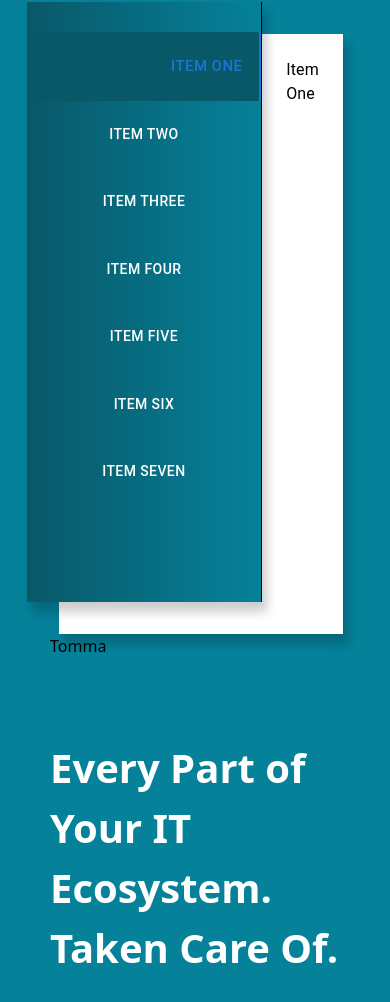
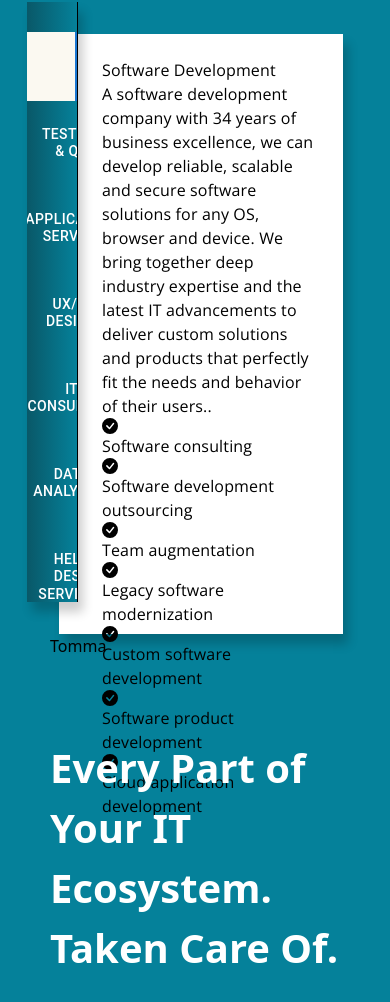
Before and after one commit to Marketien/SoftPlatoonOfficial-ClientSite, a React (Vite) app: page / in a window 390 px wide. Shown: the part 2291-3293 px from the top of the page. Built offline with nearby package versions, Linux system fonts and the light colour scheme; a web font is replaced by a local one.

Commit message:
errorpage design added

```diff
--- /dev/null
+++ b/public/tabpanelinfo.json
@@ -0,0 +1,30 @@
+[
+  {
+    "SoftwareDevelopment": {
+      "title": "Software Development",
+      "paragraph": "A software development company with 34 years of business excellence, we can develop reliable, scalable and secure software solutions for any OS, browser and device. We bring together deep industry expertise and the latest IT advancements to deliver custom solutions and products that perfectly fit the needs and behavior of their users..",
+      "points": [
+        "Software consulting",
+        "Software development outsourcing",
+        "Team augmentation",
+        "Legacy software modernization",
+        "Custom software development",
+        "Software product development",
+        "Cloud application development"
+      ]
+    },
+    "TestingAndQA": {
+      "title": "Testing & QA",
+      "paragraph": "We offer full-range QA and testing outsourcing services, can help to develop your QA or enhance the existing one, assist you in TCoE setup and evolution. We perform end-to-end testing of mobile, web and desktop application at each stage of the development lifecycle.",
+      "points": [
+        "QA outsourcing",
+        "Security testing",
+        "Usability testing",
+        "Test automation",
+        "QA consulting",
+        "Functional testing",
+        "Performance testing"
+      ]
+    }
+  }
+]
--- /dev/null
+++ b/src/Components/Pages/ErrorPage/ErrorPage.css
@@ -0,0 +1,36 @@
+
+/*======================
+    404 page
+=======================*/
+
+
+.page_404{ padding:40px 0;
+     background:white;
+     font-family: 'Arvo', serif;
+}
+
+.page_404  img{ width:100%;}
+
+.four_zero_four_bg{
+
+ background-image: url(https://cdn.dribbble.com/users/285475/screenshots/2083086/dribbble_1.gif);
+    height: 400px;
+    background-position: center;
+ }
+
+
+ .four_zero_four_bg h1{
+ font-size:80px;
+ }
+
+  .four_zero_four_bg h3{
+			 font-size:80px;
+			 }
+
+			 .link_404{
+	color: #fff!important;
+    padding: 10px 20px;
+    background: #095868;
+    margin: 20px 0;
+    display: inline-block;}
+	.contant_box_404{ margin-top:-50px;}
--- a/src/Components/Pages/ErrorPage/ErrorPage.jsx
+++ b/src/Components/Pages/ErrorPage/ErrorPage.jsx
@@ -1,11 +1,31 @@
-
+import "./ErrorPage.css";
 
 const ErrorPage = () => {
-    return (
-        <div>
-            <h1 className="text-center text-red-500 text-3xl">ErrorPage</h1>
+  return (
+    <section className="page_404">
+      <div className="container">
+        <div className="row">
+          <div className="col-sm-12 ">
+            <div className="col-sm-10 col-sm-offset-1  text-center">
+              <div className="four_zero_four_bg">
+                <h1 className="text-center ">404</h1>
+              </div>
+
+              <div className="contant_box_404">
+                <h3 className="h2">Look like you're lost</h3>
+
+                <p>the page you are looking for not avaible!</p>
+
+                <a href="/" className="link_404">
+                  Go to Home
+                </a>
+              </div>
+            </div>
+          </div>
         </div>
-    );
+      </div>
+    </section>
+  );
 };
 
 export default ErrorPage;
--- /dev/null
+++ b/src/Components/Shared/HomeSection/TabPanelInfo/TabPanelInfo1.jsx
@@ -0,0 +1,43 @@
+import { useEffect, useState } from "react";
+import { BsCheckCircleFill } from "react-icons/bs";
+
+const TabPanelInfo1 = () => {
+  const [tabInfos, setInfos] = useState([]);
+
+  useEffect(() => {
+    fetch(" tabpanelinfo.json ")
+      .then((res) => res.json())
+      .then((data) => setInfos(data));
+  }, []);
+  console.log(tabInfos);
+
+  const softwareDevelopmentInfo = tabInfos.find(
+    (info) => "SoftwareDevelopment" in info
+  );
+
+  return (
+    <div>
+      {softwareDevelopmentInfo && (
+        <div  style={{ fontFamily: "Open Sans,sans-serif" }}>
+          <h2 className="font-bold text-2xl mt-8">
+            {softwareDevelopmentInfo.SoftwareDevelopment.title}
+          </h2>
+          <p
+            className="font-medium text-lg leading-8 mt-5"
+          >
+            {softwareDevelopmentInfo.SoftwareDevelopment.paragraph}
+          </p>
+          <ul className="font-medium text-lg leading-10 mt-5">
+            {softwareDevelopmentInfo.SoftwareDevelopment.points.map(
+              (point, index) => (
+                <li className="flex items-center" key={index}> <BsCheckCircleFill className="me-2 text-[#095868]"/> {point}</li>
+              )
+            )}
+          </ul>
+        </div>
+      )}
+    </div>
+  );
+};
+
+export default TabPanelInfo1;
--- /dev/null
+++ b/src/Components/Shared/HomeSection/TabPanelInfo/TabPanelInfo2.jsx
@@ -0,0 +1,45 @@
+import { useEffect, useState } from "react";
+import { BsCheckCircleFill } from "react-icons/bs";
+
+
+const TabPanelInfo2 = () => {
+
+    const [tabInfos, setInfos] = useState([]);
+
+    useEffect(() => {
+      fetch(" tabpanelinfo.json ")
+        .then((res) => res.json())
+        .then((data) => setInfos(data));
+    }, []);
+    console.log(tabInfos);
+
+    const testingAndQAInfo = tabInfos.find(
+      (info) => "TestingAndQA" in info
+    );
+
+    return (
+        <div>
+        {testingAndQAInfo && (
+          <div  style={{ fontFamily: "Open Sans,sans-serif" }}>
+            <h2 className="font-bold text-2xl mt-8">
+              {testingAndQAInfo.TestingAndQA.title}
+            </h2>
+            <p
+              className="font-medium text-lg leading-8 mt-5"
+            >
+              {testingAndQAInfo.TestingAndQA.paragraph}
+            </p>
+            <ul className="font-medium text-lg leading-10 mt-5">
+              {testingAndQAInfo.TestingAndQA.points.map(
+                (point, index) => (
+                  <li className="flex items-center" key={index}> <BsCheckCircleFill className="me-2 text-[#095868]"/> {point}</li>
+                )
+              )}
+            </ul>
+          </div>
+        )}
+      </div>
+    );
+};
+
+export default TabPanelInfo2;
--- a/src/Components/Shared/HomeSection/VerticalTabsContainer/VerticalTabsContainer.jsx
+++ b/src/Components/Shared/HomeSection/VerticalTabsContainer/VerticalTabsContainer.jsx
@@ -5,6 +5,8 @@ import Tab from '@mui/material/Tab';
 import Typography from '@mui/material/Typography';
 import Box from '@mui/material/Box';
 import './VerticalTabsContainer.css'
+import TabPanelInfo1 from '../TabPanelInfo/TabPanelInfo1';
+import TabPanelInfo2 from '../TabPanelInfo/TabPanelInfo2';
 
 function TabPanel(props) {
   const { children, value, index, ...other } = props;
@@ -76,26 +78,59 @@ export default function VerticalTabs() {
          marginLeft: "-32px",
         }}
       >
-  <Tab label="Item One" {...a11yProps(0)}
-   sx={{ width:"600px" ,color: "white", padding:"25px", marginTop:"30px", backgroundColor: value === 0 ? "#095868" : "transparent" , fontSize:"15px", }} />
-  <Tab label="Item Two" {...a11yProps(1)}
-   sx={{ color: "white",padding:"25px", backgroundColor: value === 1 ? "#095868" : "transparent" }} />
-  <Tab label="Item Three" {...a11yProps(2)}
-   sx={{ color: "white",padding:"25px", backgroundColor: value === 2 ? "#095868" : "transparent" }} />
-  <Tab label="Item Four" {...a11yProps(3)}
-   sx={{ color: "white",padding:"25px", backgroundColor: value === 3 ? "#095868" : "transparent" }} />
-  <Tab label="Item Five" {...a11yProps(4)}
-  sx={{ color: "white",padding:"25px", backgroundColor: value === 4 ? "#095868" : "transparent" }} />
-  <Tab label="Item Six" {...a11yProps(5)}
-  sx={{ color: "white",padding:"25px", backgroundColor: value === 5 ? "#095868" : "transparent" }} />
-  <Tab label="Item Seven" {...a11yProps(6)}
-   sx={{ color: "white",padding:"25px", backgroundColor: value === 6 ? "#095868" : "transparent" }} />
+  <Tab label="Software Developement"
+  {...a11yProps(0)}
+   sx={{ width:"600px" ,color: "white",
+   padding:"25px", marginTop:"30px",
+   backgroundColor: value === 0 ? "#FBF9F1" : "transparent" ,
+   fontSize:"15px", }}
+   />
+  <Tab label="Testing & QA"
+   {...a11yProps(1)}
+   sx={{ color: "white",padding:"25px",
+    backgroundColor: value === 1 ? "#FBF9F1" : "transparent" }}
+    />
+  <Tab label="Application Service"
+   {...a11yProps(2)}
+   sx={{ color: "white",padding:"25px",
+    backgroundColor: value === 2 ? "#FBF9F1" : "transparent" }}
+   />
+  <Tab label="UX/UI Design"
+  {...a11yProps(3)}
+   sx={{ color: "white",padding:"25px",
+   backgroundColor: value === 3 ? "#FBF9F1" : "transparent" }}
+   />
+  <Tab label="IT Consulting"
+  {...a11yProps(4)}
+  sx={{ color: "white",padding:"25px",
+   backgroundColor: value === 4 ? "#FBF9F1" : "transparent" }}
+  />
+  <Tab label="Data Analytics"
+  {...a11yProps(5)}
+  sx={{ color: "white",padding:"25px",
+  backgroundColor: value === 5 ? "#FBF9F1" : "transparent" }}
+  />
+  <Tab label="Help Desk Services"
+   {...a11yProps(6)}
+   sx={{ color: "white",padding:"25px",
+   backgroundColor: value === 6 ? "#FBF9F1" : "transparent" }}
+   />
+  <Tab label="Infrastucture Services"
+   {...a11yProps(7)}
+   sx={{ color: "white",padding:"25px",
+   backgroundColor: value === 6 ? "#FBF9F1" : "transparent" }}
+   />
+  <Tab label="Cybersecurity Services"
+   {...a11yProps(8)}
+   sx={{ color: "white",padding:"25px",
+   backgroundColor: value === 6 ? "#FBF9F1" : "transparent" }}
+   />
 </Tabs>
       <TabPanel className="tabPanel" value={value} index={0}>
-        Item One
+       <TabPanelInfo1/>
       </TabPanel>
       <TabPanel className="tabPanel" value={value} index={1}>
-        Item Two
+       <TabPanelInfo2/>
       </TabPanel>
       <TabPanel className="tabPanel" value={value} index={2}>
         Item Three
@@ -112,6 +147,12 @@ export default function VerticalTabs() {
       <TabPanel className="tabPanel" value={value} index={6}>
         Item Seven
       </TabPanel>
+      <TabPanel className="tabPanel" value={value} index={7}>
+        Item Seven
+      </TabPanel>
+      <TabPanel className="tabPanel" value={value} index={8}>
+        Item Seven
+      </TabPanel>
       </Box>
     </div>
     {/* slider section for small device  */}
```
Also changed, not shown: 1 other file (tests, documents, lock files or other folders).
